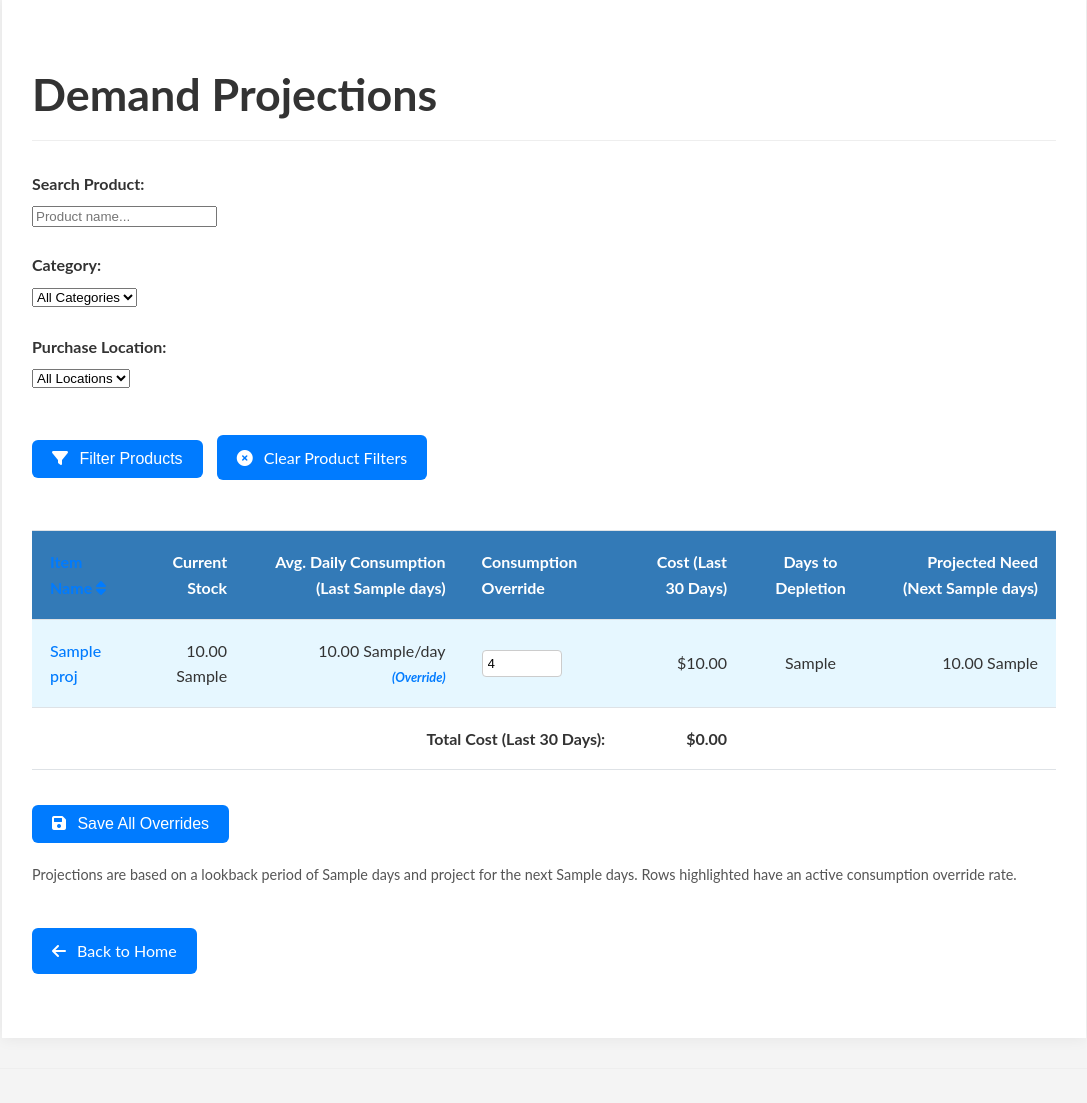
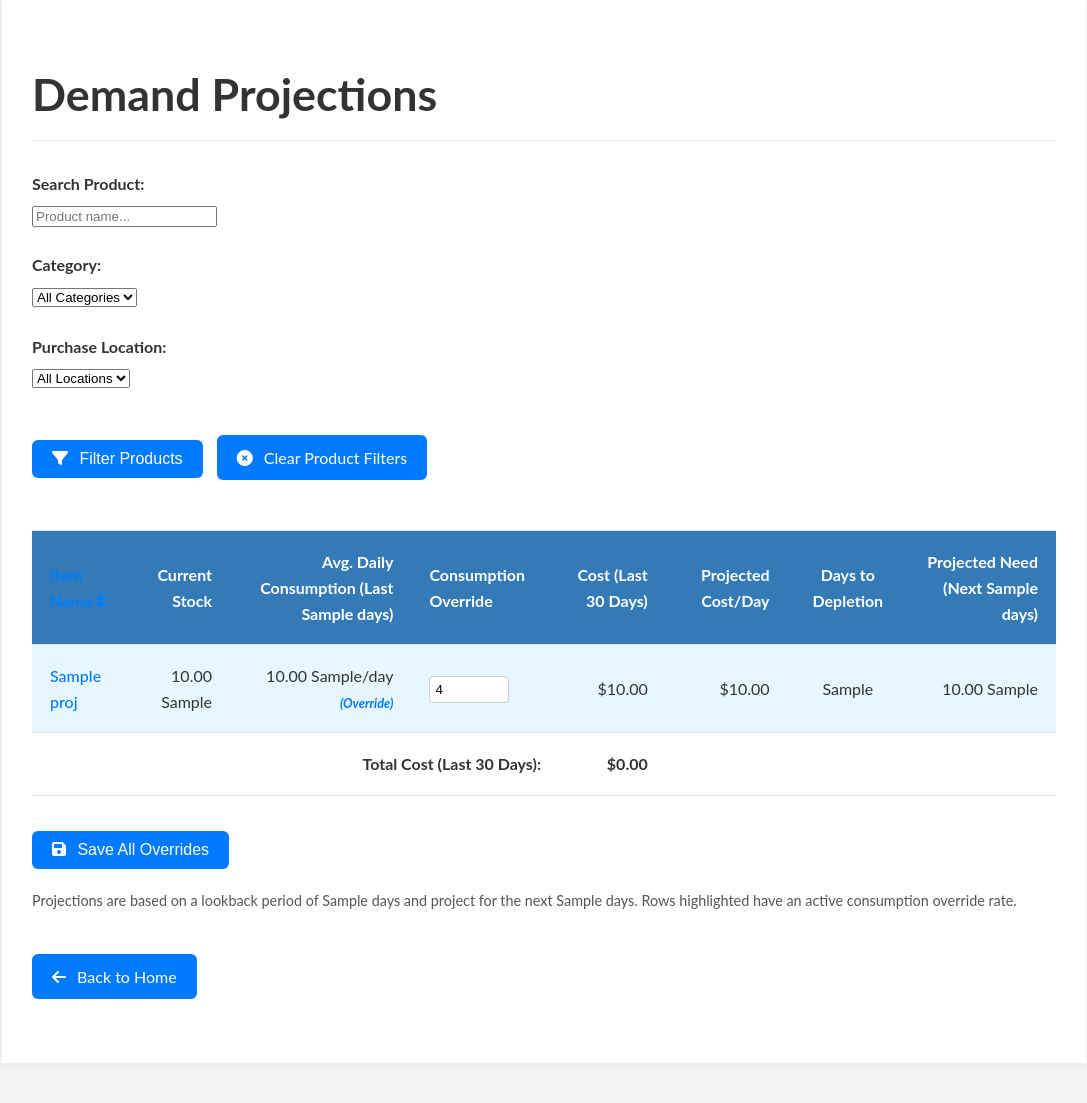
Before and after one commit to Mikeymac75/PIM, a Flask app: template templates/projections.html in a window 1280 px wide. Shown: the part 155-1258 px from the top of the page, without its empty margins (96-1183 px from the left). Run offline with Flask 3, Linux system fonts and the light colour scheme; the template is opened without the code that fills it: most values are stand-ins (such as "Sample title", 1, 10 or a date in 2020); some libraries are stand-ins or nearby versions.

Commit message:
Add projected cost per day to projections
This change introduces a 'Projected Cost/Day' column to the demand projections page.

- Modified `Food_manager.py` in the `project_demand` method to calculate `projected_cost_per_day` as `average_daily_consumption * weighted_average_cost`.
- The `weighted_average_cost` is fetched using the existing `get_weighted_average_cost` method.
- Both new values (`projected_cost_per_day` and `weighted_average_cost`) are added to the dictionary returned by `project_demand`.
- Updated `templates/projections.html` to display the new column and its data, formatted as currency.
- Adjusted table footer `colspan` to accommodate the new column.
- No changes were needed in `app.py` as the data is passed through transparently.

```diff
--- a/Food_manager.py
+++ b/Food_manager.py
@@ -3338,13 +3338,23 @@ class InventoryManager:
             print(f"Database error calculating cost_last_30_days for product ID {product_id}: {e}")
             # Keep cost_last_30_days as 0.0 on error
 
+        # Get weighted average cost for projected cost calculation
+        weighted_average_cost = self.get_weighted_average_cost(product_id)
+        projected_cost_per_day = 0.0
+        if weighted_average_cost is not None: # Ensure it's not None before multiplication
+            projected_cost_per_day = avg_daily_consumption * weighted_average_cost
+        else: # Handle case where cost might be None (e.g. no purchase history)
+            weighted_average_cost = 0.0 # Default to 0 for display if None
+
         result = {
             "product_id": product_id, "product_name": product_name, "unit_of_measure": product_unit,
             "current_stock": current_quantity_sum,
             "avg_daily_consumption": avg_daily_consumption, "days_to_depletion": days_to_depletion_str,
             "projected_need": projected_need, "lookback_days": lookback_days, "projection_days": projection_days,
             "consumption_override_rate": product.get('consumption_override_rate'), # Ensure it's in the result
-            "cost_last_30_days": cost_last_30_days, # Add the new cost data
+            "cost_last_30_days": cost_last_30_days,
+            "weighted_average_cost": weighted_average_cost, # Added for reference
+            "projected_cost_per_day": projected_cost_per_day, # New projected cost field
             "success": True
         }
 
--- a/templates/projections.html
+++ b/templates/projections.html
@@ -80,7 +80,8 @@
                     <th class="projections-header text-right">Current Stock</th>
                     <th class="projections-header text-right">Avg. Daily Consumption (Last {{ projections[0].lookback_days if projections and projections[0] else 'N/A' }} days)</th>
                     <th class="projections-header">Consumption Override</th>
-                    <th class="projections-header text-right">Cost (Last 30 Days)</th> {# New Cost Column Header #}
+                    <th class="projections-header text-right">Cost (Last 30 Days)</th>
+                    <th class="projections-header text-right">Projected Cost/Day</th> {# New Column Header #}
                     <th class="projections-header text-center">Days to Depletion</th>
                     <th class="projections-header text-right">Projected Need (Next {{ projections[0].projection_days if projections and projections[0] else 'N/A' }} days)</th>
                 </tr>
@@ -105,8 +106,11 @@
                     <td> {# Input Box for Override #}
                         <input type="number" step="0.01" min="0" name="overrides[{{ proj.product_id }}]" value="{{ proj.consumption_override_rate | default('', true) }}" class="override-input" placeholder="e.g., 0.5">
                     </td>
-                    <td class="text-right {% if proj.cost_last_30_days > 0 %}has-cost{% else %}no-cost{% endif %}"> {# New Cost Cell #}
+                    <td class="text-right {% if proj.cost_last_30_days > 0 %}has-cost{% else %}no-cost{% endif %}">
                         ${{ "%.2f"|format(proj.cost_last_30_days | default(0.0)) }}
+                    </td>
+                    <td class="text-right {% if proj.projected_cost_per_day > 0 %}has-cost{% else %}no-cost{% endif %}"> {# New Column Data #}
+                        ${{ "%.2f"|format(proj.projected_cost_per_day | default(0.0)) }}
                     </td>
                     <td class="text-center">{{ proj.days_to_depletion }}</td>
                     <td class="text-right">{{ "%.2f"|format(proj.projected_need) }} {{ proj.unit_of_measure if proj.unit_of_measure else ''}}</td>
@@ -117,7 +121,7 @@
                 <tr>
                     <td colspan="4" class="text-right total-label"><strong>Total Cost (Last 30 Days):</strong></td>
                     <td class="text-right total-value"><strong>${{ "%.2f"|format(total_cost_all_items_last_30_days | default(0.0)) }}</strong></td>
-                    <td colspan="2"></td> {# Empty cells for remaining columns #}
+                    <td colspan="3"></td> {# Empty cells for remaining columns, colspan adjusted #}
                 </tr>
             </tfoot>
         </table>
```
